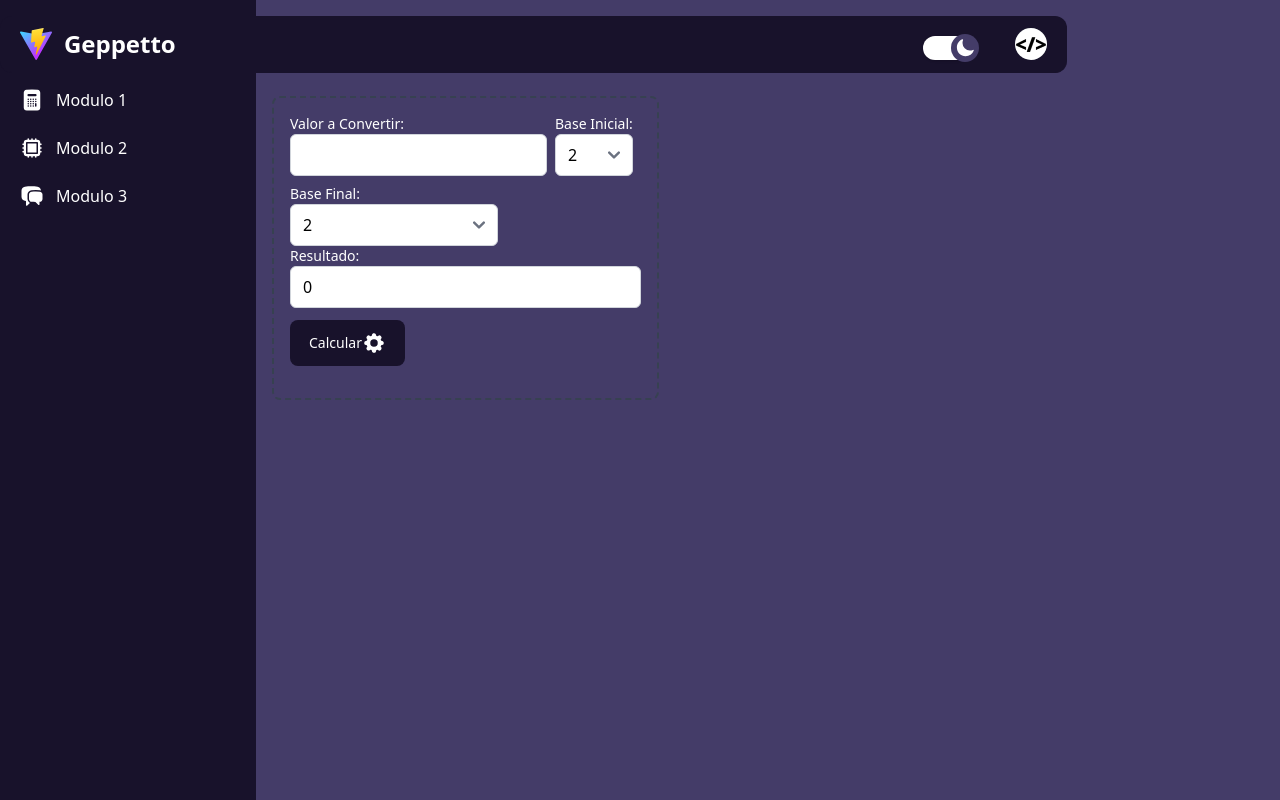
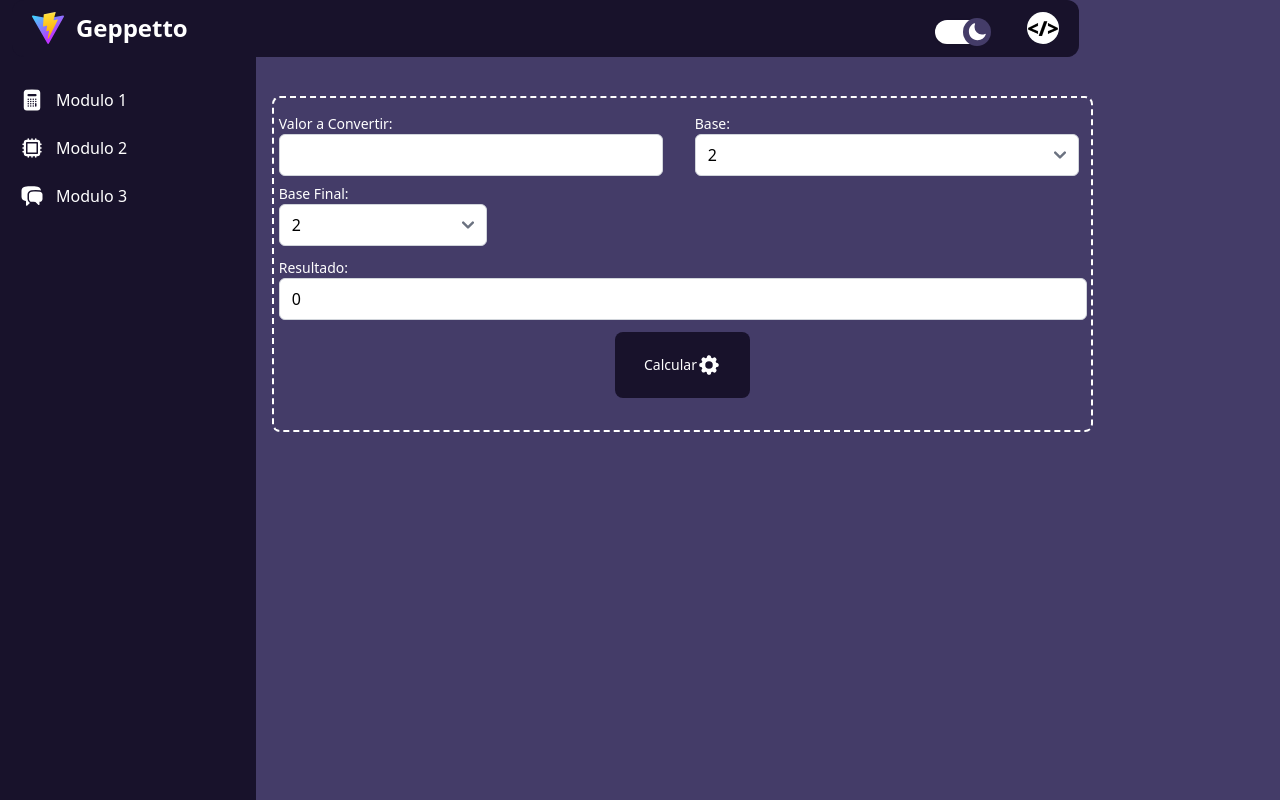
Before and after one commit to JordyV23/GEPPETO-FRONTEND, a React (Vite) app: page /geppetto/convert in a window 1280 px wide. Built offline with nearby package versions, Linux system fonts and the light colour scheme.

Commit message:
Cambios realizados: -Cambio de posicion de algunos elementos -Implementacion de librerias para animaciones -Algunas animaciones implementadas

```diff
--- a/package.json
+++ b/package.json
@@ -12,10 +12,12 @@
   "dependencies": {
     "@heroicons/react": "^2.0.18",
     "@reduxjs/toolkit": "^1.9.5",
+    "animate.css": "^4.1.1",
     "axios": "^1.4.0",
     "dotenv": "^16.3.1",
     "flowbite": "^1.6.6",
     "flowbite-react": "^0.4.8",
+    "hover.css": "^2.3.2",
     "react": "^18.2.0",
     "react-dom": "^18.2.0",
     "react-hook-form": "^7.45.0",
--- a/src/calculadora/components/Navbar.jsx
+++ b/src/calculadora/components/Navbar.jsx
@@ -5,7 +5,7 @@ import { ThemeSwitch } from "./ThemeSwitch";
 export const NavbarGPTO = () => {
 
   return (
-    <nav className="fixed top-4 z-50 w-10/12 bg-light-accent border-b border-light-accent rounded-xl dark:bg-dark-accent dark:border-dark-accent">
+    <nav className="fixed ml-3 z-50 w-10/12 bg-light-accent border-b border-light-accent rounded-xl dark:bg-dark-accent dark:border-dark-accent">
       <div className="px-3 py-3 lg:px-5 lg:pl-3">
         <div className="flex items-center justify-between">
           <div className="flex items-center justify-start">
--- a/src/calculadora/components/Sidebar.jsx
+++ b/src/calculadora/components/Sidebar.jsx
@@ -42,7 +42,7 @@ export const SidebarGPTO = () => {
             <li className="mt-16">
               <a
                 href="#"
-                className="flex items-center p-2 text-txt-light rounded-lg dark:text-white hover:bg-light-accent-2 dark:hover:bg-gray-700"
+                className="hvr-grow flex items-center p-2 text-txt-light rounded-lg dark:text-white hover:bg-light-accent-2 dark:hover:bg-gray-700"
               >
                 <CalculatorIcon className="w-6 h-6 text-txt-light transition duration-75  group-hover:text-gray-900 " />
                 <span className="flex-1 ml-3 whitespace-nowrap">Modulo 1</span>
@@ -51,7 +51,7 @@ export const SidebarGPTO = () => {
             <li>
               <a
                 href="#"
-                className="flex items-center p-2 text-txt-light rounded-lg dark:text-white hover:bg-light-accent-2 dark:hover:bg-gray-700"
+                className="hvr-grow flex items-center p-2 text-txt-light rounded-lg dark:text-white hover:bg-light-accent-2 dark:hover:bg-gray-700"
               >
                 <CpuChipIcon className="w-6 h-6 text-txt-light transition duration-75  group-hover:text-gray-900 " />
                 <span className="flex-1 ml-3 whitespace-nowrap">Modulo 2</span>
@@ -61,7 +61,7 @@ export const SidebarGPTO = () => {
             <li>
               <a
                 href="#"
-                className="flex items-center p-2 text-txt-light rounded-lg dark:text-white hover:bg-light-accent-2 dark:hover:bg-gray-700"
+                className="hvr-grow flex items-center p-2 text-txt-light rounded-lg dark:text-white hover:bg-light-accent-2 dark:hover:bg-gray-700"
               >
                 <ChatBubbleLeftRightIcon className="w-6 h-6 text-txt-light transition duration-75  group-hover:text-gray-900 " />
                 <span className="flex-1 ml-3 whitespace-nowrap">Modulo 3</span>
--- a/src/calculadora/components/ThemeSwitch.jsx
+++ b/src/calculadora/components/ThemeSwitch.jsx
@@ -27,7 +27,7 @@ export const ThemeSwitch = () => {
 
   return (
     <button
-      className="absolute top-5 righ-5 w-10 h-5 md:w-12 md:h-6 rounded-2xl bg-white flex items-center transition duration-300 focus:outline-none shadow"
+      className="hvr-grow absolute top-5 righ-5 w-10 h-5 md:w-12 md:h-6 rounded-2xl bg-white flex items-center transition duration-300 focus:outline-none shadow"
       onClick={onToggleBtn}
     >
       <div
--- a/src/calculadora/pages/ConversionPage.jsx
+++ b/src/calculadora/pages/ConversionPage.jsx
@@ -1,5 +1,4 @@
 import axios from "axios";
-import Swal from "sweetalert2";
 import { useForm } from "react-hook-form";
 import { Button } from "flowbite-react";
 import { NavbarGPTO,SidebarGPTO } from "../components";
@@ -7,6 +6,8 @@ import { Cog8ToothIcon } from "@heroicons/react/24/solid";
 import { useState } from "react";
 import { ToastContainer, toast } from 'react-toastify';
 import 'react-toastify/dist/ReactToastify.css';
+import 'animate.css'
+import 'hover.css'
 
 const ops = Array.from({ length: 61 }, (_, i) => ({
   label: `${i + 2}`,
@@ -27,29 +28,27 @@ export const ConversionPage = () => {
       }
     );
 
-    console.log(datos);
     if (datos.Status == "True") {
       setResultado(datos.Numero);
       return;
     }
     toast("Revisa tu conversion :c");
-    //Swal.fire({ icon: "error", title: "Error", text: `Revisa tu conversion` });
   };
 
   return (
     <>
-      <div className="flex flex-col h-screen">
+      <div className="flex flex-col h-screen animate__animated animate__fadeIn">
         <NavbarGPTO />
 
         <div className="flex">
           <SidebarGPTO />
 
-          <div className="p-4 sm:ml-64">
-            <div className="p-4 border-2 items-center justify-center border-gray-200 border-dashed rounded-lg dark:border-gray-700 mt-20">
+          <div className="p-4 sm:ml-64 w-8/12">
+            <div className="p-4 border-2 items-center w-full justify-center border-white border-dashed rounded-lg dark:border-white mt-20">
               <div className="flex items-center justify-center h-68 mb-4 rounded ">
                 <form onSubmit={handleSubmit(onSubmit)} className="flex-1">
                   <div className="flex">
-                    <div className="mr-2">
+                    <div className="mr-2 w-96">
                       <label
                         htmlFor="numero"
                         className="block text-sm font-medium dark:text-white"
@@ -63,12 +62,12 @@ export const ConversionPage = () => {
                       />
                     </div>
 
-                    <div className="mr-2">
+                    <div className="ml-6 mr-2 w-96">
                       <label
                         htmlFor="baseInicial"
                         className="block text-sm font-medium dark:text-white"
                       >
-                        Base Inicial:
+                        Base:
                       </label>
                       <select
                         id="baseInicial"
@@ -106,7 +105,7 @@ export const ConversionPage = () => {
 
                   <label
                     htmlFor="resultado"
-                    className="block text-sm font-medium dark:text-white"
+                    className="block text-sm font-medium dark:text-white mt-3"
                   >
                     Resultado:
                   </label>
@@ -117,8 +116,8 @@ export const ConversionPage = () => {
                     value={resultado}
                   />
 
-                  <Button type="submit" className="bg-light-accent dark:bg-dark-accent mt-3">
-                    Calcular <Cog8ToothIcon className="h-6 w-6 text-light" />
+                  <Button type="submit" className="bg-light-accent dark:bg-dark-accent mt-3 mx-auto px-3 py-3 hvr-grow hvr-icon-spin">
+                    Calcular <Cog8ToothIcon className="h-6 w-6 text-light hvr-icon" />
                   </Button>
                 </form>
                 <ToastContainer />
```
Also changed, not shown: 1 other file (tests, documents, lock files or other folders).
